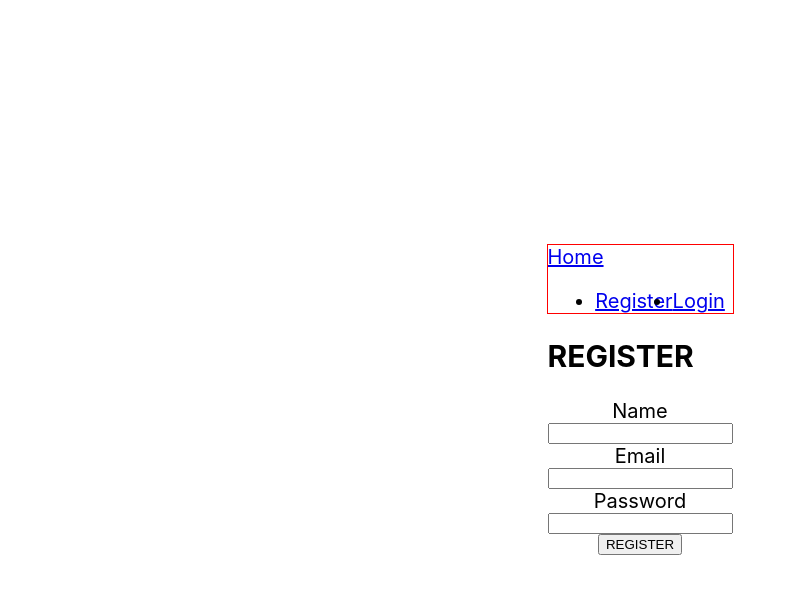
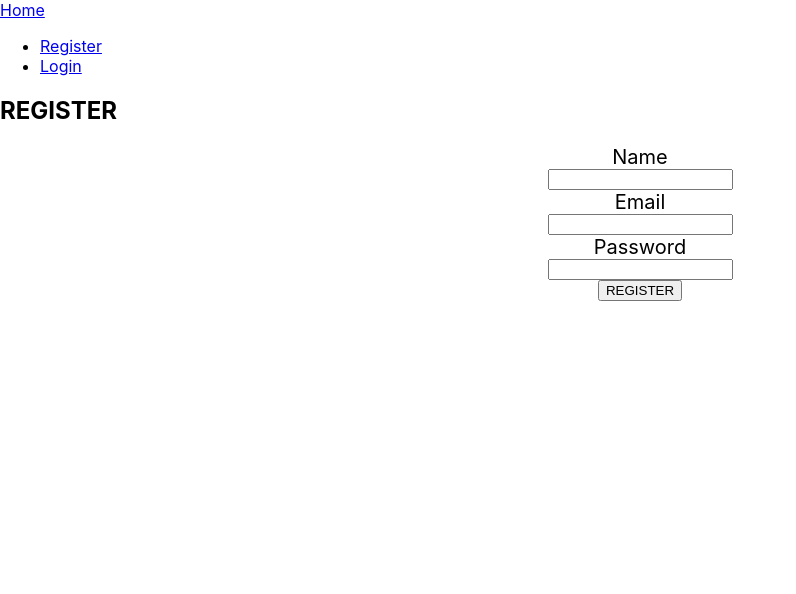
Before and after one commit to Juliya-Boiko/goit-react-hw-08-phonebook, a React (Create React App) app: page /register in a window 1280 px wide. Shown: the top 594 px of the page, without its empty margins (0-796 px from the left). Built offline with nearby package versions, Linux system fonts and the light colour scheme.

Commit message:
AppBar, pages

```diff
--- a/src/App.jsx
+++ b/src/App.jsx
@@ -1,16 +1,16 @@
 import { Routes, Route } from "react-router-dom";
-import { SharedLayout } from "layouts/SharedLayout";
 import { useEffect, lazy, Suspense } from "react";
 import { useDispatch, useSelector } from "react-redux";
-import { getUserData } from "redux/auth/auth-operations";
 import { PublicRoute } from "components/PublicRoute";
 import { PrivateRoute } from "components/PrivateRoute";
+import { AppBar } from "components/AppBar/AppBar";
+import { getUserData } from "redux/auth/auth-operations";
 import { getRefreshing } from "redux/auth/auth-selectors";
 
-const ContactsPage = lazy(() => import('pages/ContactsPage'));
-const Homepage = lazy(() => import('pages/Homepage'));
-const Loginpage = lazy(() => import('pages/Loginpage'));
-const Registerpage = lazy(() => import('pages/Registerpage'));
+const Contacts = lazy(() => import('pages/Contacts'));
+const Home = lazy(() => import('pages/Home'));
+const Login = lazy(() => import('pages/Login'));
+const Register = lazy(() => import('pages/Register'));
 
 export const App = () => {
   const dispatch = useDispatch();
@@ -24,50 +24,21 @@ export const App = () => {
     <div>
       {isRefreshing
         ? <p>LOADIND...</p>
-        : <div
-          style={{
-            height: '100vh',
-            display: 'flex',
-            flexDirection: 'column',
-            justifyContent: 'center',
-            alignItems: 'center',
-            fontSize: 20,
-            color: '#010101'
-          }}
-        >
-          <Suspense fallback={<p>Loading...</p>}>
+        : <Suspense fallback={<p>Loading...</p>}>
             <Routes>
-              <Route path="/" element={<SharedLayout />}>
-                <Route
-                  index
-                  path="/"
-                  element={
-                    <PublicRoute>
-                    <Homepage />
-                    </PublicRoute>} />
-                <Route
-                  path="/login"
-                  element={
-                    <PublicRoute restricted>
-                    <Loginpage />
-                    </PublicRoute>} />
-                <Route
-                  path="/register"
-                  element={
-                    <PublicRoute restricted>
-                      <Registerpage />
-                    </PublicRoute>} />
-                <Route
-                  path='/contacts'
-                  element={
-                    <PrivateRoute>
-                      <ContactsPage />
-                    </PrivateRoute>} />
-                <Route path="*" element={<Homepage />} />
+              <Route path="/" element={<AppBar />}>
+                <Route index path="/"
+                  element={<PublicRoute><Home /></PublicRoute>} />
+                <Route path="/login"
+                  element={<PublicRoute restricted><Login /></PublicRoute>} />
+                <Route path="/register"
+                  element={<PublicRoute restricted><Register /></PublicRoute>} />
+                <Route path='/contacts'
+                  element={<PrivateRoute><Contacts /></PrivateRoute>} />
+                <Route path="*" element={<Home />} />
               </Route>
             </Routes>
-          </Suspense>
-        </div>}
+          </Suspense>}
     </div>
   );
 };
--- /dev/null
+++ b/src/components/AppBar/AppBar.jsx
@@ -0,0 +1,18 @@
+import { Outlet } from "react-router-dom";
+import { NavBar } from "components/NavBar/NavBar";
+import { UserBar } from "components/UserBar/UserBar";
+
+export const AppBar = () => {
+
+  return (
+    <div>
+      <header>
+        <div>
+          <NavBar />
+          <UserBar />
+        </div>
+      </header>
+      <Outlet />
+    </div>
+  )
+}
--- /dev/null
+++ b/src/components/NavBar/NavBar.jsx
@@ -0,0 +1,14 @@
+import { useSelector } from "react-redux";
+import { NavLink } from "react-router-dom";
+import { getLogging } from "redux/auth/auth-selectors";
+
+export const NavBar = () => {
+  const isLogged = useSelector(getLogging);
+
+  return (
+    <div>
+      <NavLink to="/">Home</NavLink>
+      {isLogged && <NavLink to="/contacts">Contacts</NavLink>}
+    </div>
+  );
+};
--- a/src/components/Navigation.jsx
+++ b/src/components/Navigation.jsx
@@ -2,33 +2,20 @@ import { useSelector } from "react-redux";
 import { NavLink } from "react-router-dom";
 import { getLogging } from "redux/auth/auth-selectors";
 import { UserMenu } from "./UserMenu";
+import { UserBar } from "components/UserBar/UserBar";
 
-export const Navigation = () => {
+export const NavBar = () => {
     const isLogged = useSelector(getLogging);
 
     return (
         <div>
             <NavLink to="/">Home</NavLink>
             {isLogged && <NavLink to="/contacts">Contacts</NavLink>}
-            {isLogged
+            {/* {isLogged
                 ? <UserMenu />
                 : <nav>
-            <ul
-                style={{
-                display: 'flex',
-                justifyContent: 'center',
-                alignItems: 'center',
-                fontSize: 20,
-                color: '#010101'
-            }}>
-                <li>
-                    <NavLink to="/register">Register</NavLink>
-                </li>
-                <li>
-                    <NavLink to="/login">Login</NavLink>
-                </li>
-            </ul>
-        </nav>}
+
+        </nav>} */}
         </div>
     );
 }
--- /dev/null
+++ b/src/components/UserBar/UserBar.jsx
@@ -0,0 +1,33 @@
+import { useDispatch, useSelector } from "react-redux";
+import { NavLink } from "react-router-dom";
+import { logoutUser } from "redux/auth/auth-operations";
+import { getUserName, getLogging } from "redux/auth/auth-selectors";
+
+export const UserBar = () => {
+  const dispatch = useDispatch();
+  const name = useSelector(getUserName);
+  const isLogged = useSelector(getLogging);
+
+  const logoutHandler = () => {
+      dispatch(logoutUser());
+  }
+
+  return (
+    <>
+      {isLogged
+        ? <div>
+            Hello, {name} !
+            <button type="button" onClick={logoutHandler}>Log out</button>
+          </div>
+        : <ul>
+            <li>
+                <NavLink to="/register">Register</NavLink>
+            </li>
+            <li>
+                <NavLink to="/login">Login</NavLink>
+            </li>
+          </ul>
+      }
+    </>
+  );
+};
--- a/src/layouts/SharedLayout.jsx
+++ /dev/null
@@ -1,16 +0,0 @@
-import { Outlet } from "react-router-dom";
-import { Navigation } from "components/Navigation"
-
-export const SharedLayout = () => {
-    return (
-        <div>
-            <header
-            style={{
-                outline: '1px solid red'
-            }}>
-                <Navigation />
-            </header>
-            <Outlet />
-        </div>
-    )
-}
--- a/src/pages/ContactsPage.jsx
+++ b/src/pages/Contacts.jsx
@@ -2,7 +2,7 @@ import { ContactsList } from "components/ContactsList";
 import { useDispatch } from "react-redux";
 import { addNewContactAsync } from "redux/contacts/cont-operations";
 
-const ContactsPage = () => {
+const Contacts = () => {
     const dispatch = useDispatch();
 
     const addHandler = (evt) => {
@@ -36,4 +36,4 @@ const ContactsPage = () => {
         </div>
     );
 };
-export default ContactsPage;
+export default Contacts;
--- a/src/pages/Homepage.jsx
+++ b/src/pages/Home.jsx
@@ -1,7 +1,7 @@
- const Homepage = () => {
+ const Home = () => {
     return (
         <div>Home PAGE</div>
     )
  }
 
-export default Homepage;
+export default Home;
--- a/src/pages/Loginpage.jsx
+++ b/src/pages/Login.jsx
@@ -1,7 +1,7 @@
 import { useDispatch } from "react-redux";
 import { loginUser } from "redux/auth/auth-operations";
 
-const Loginpage = () => {
+const Login = () => {
   const dispatch = useDispatch();
 
   const submitHandler = (evt) => {
@@ -36,4 +36,4 @@ const Loginpage = () => {
   );
 }
 
-export default Loginpage;
+export default Login;
--- a/src/pages/Registerpage.jsx
+++ b/src/pages/Register.jsx
@@ -1,7 +1,7 @@
 import { useDispatch } from "react-redux";
 import { registerUser } from "redux/auth/auth-operations";
 
-const Registerpage = () => {
+const Register= () => {
     const dispatch = useDispatch();
 
     const submitHandler = (evt) => {
@@ -39,4 +39,4 @@ const Registerpage = () => {
     )
 }
 
-export default Registerpage;
+export default Register;
--- a/src/redux/contacts/cont-operations.js
+++ b/src/redux/contacts/cont-operations.js
@@ -8,51 +8,55 @@ import { createAsyncThunk } from "@reduxjs/toolkit";
 
 export const getAllContactsAsync = createAsyncThunk(
   'contacts/getAllContacts',
-  async (_, { rejectWithValue }) => {
+  async () => {
     try {
       const data = await fetchAllContacts();
       //console.log('Request all contacts answer:', data);
       return data;
     } catch (error) {
-      return rejectWithValue(error);
+      console.log(error);
     }
   }
 );
 
 export const addNewContactAsync = createAsyncThunk(
   'contacts/addContacts',
-  async (contact, { rejectWithValue }) => {
+  async (contact) => {
     try {
-      const data = fetchAddContact(contact);
+      await fetchAddContact(contact);
+      const data = await fetchAllContacts();
       //console.log('ADD answer:', data);
       return data;
     } catch (error) {
-      return rejectWithValue(error);
+      console.log(error);
     }
   }
 );
 
 export const deleteContactAsync = createAsyncThunk(
   'contacts/deleteContact',
-  async (id, { rejectWithValue }) => {
+  async (id) => {
     try {
-      const data = await fetchDeleteContact(id);
+      await fetchDeleteContact(id);
+      const data = await fetchAllContacts();
+      //console.log('DELETE answer:', data);
       return data;
     } catch (error) {
-      return rejectWithValue(error);
+      console.log(error);
     }
   }
 );
 
 export const editContactAsync = createAsyncThunk(
   'contacts/editContact',
-  async (contact, { rejectWithValue }) => {
+  async (contact) => {
     try {
-      const data = await fetchEditContact(contact);
-      console.log(data);
+      await fetchEditContact(contact);
+      const data = fetchAllContacts();
+      //console.log('EDIT answer:', data);
       return data;
     } catch (error) {
-      return rejectWithValue(error);
+      console.log(error);
     }
   }
 );
--- a/src/redux/contacts/contactsSlice.js
+++ b/src/redux/contacts/contactsSlice.js
@@ -19,14 +19,13 @@ export const contactsSlice = createSlice({
       state.items = [...action.payload];
     },
     [addNewContactAsync.fulfilled](state, action) {
-      state.items = [action.payload, ...state.items];
+      state.items = [...action.payload];
     },
     [deleteContactAsync.fulfilled](state, action) {
-      state.items = [...state.items.filter(item => item.id !== action.payload)]
+      state.items = [...action.payload]
     },
     [editContactAsync.fulfilled](state, action) {
-      state.items = [...state.items.filter(item => item.id !== action.payload)]
-      //console.log(action);
+      state.items = [...action.payload]
     }
   }
 });
```
